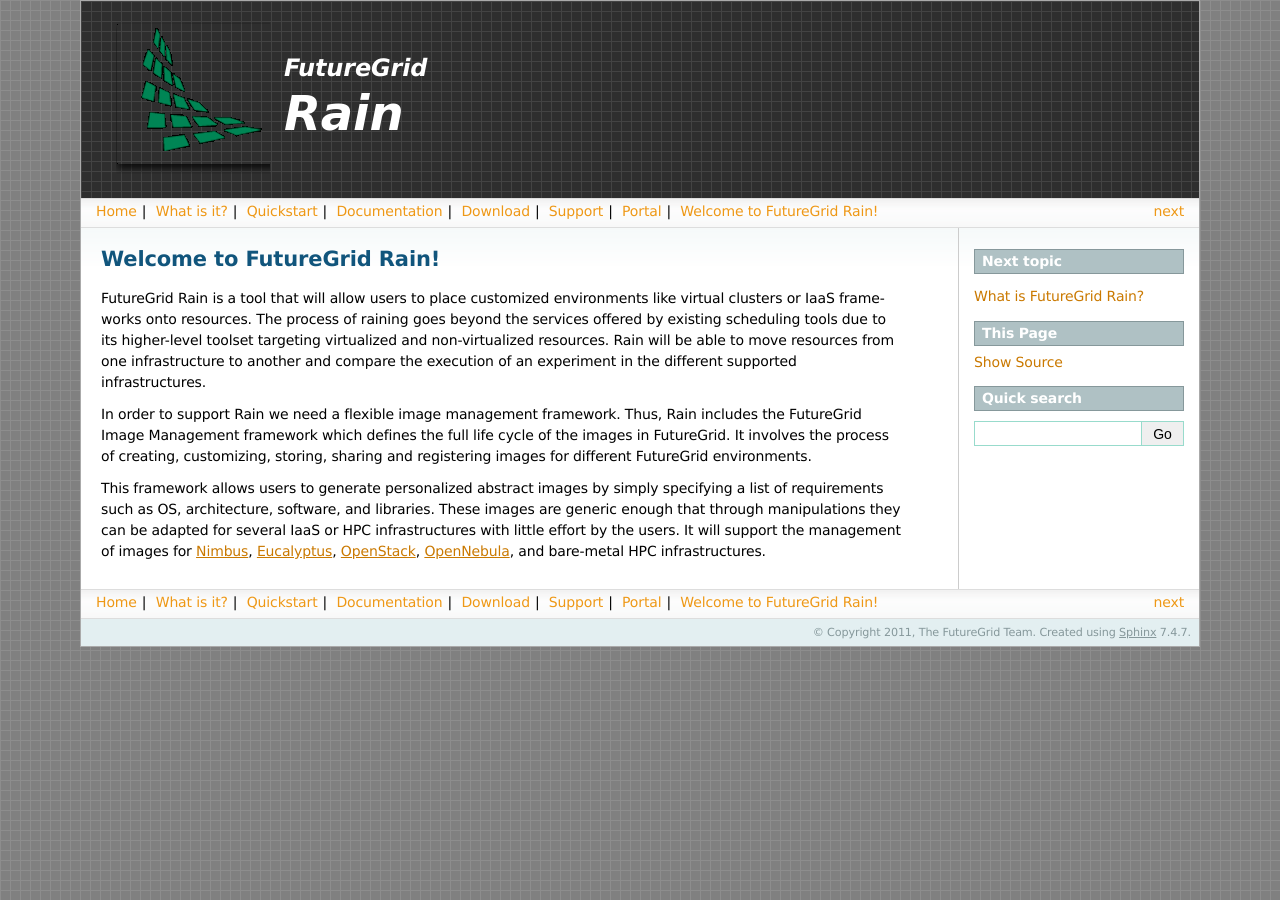
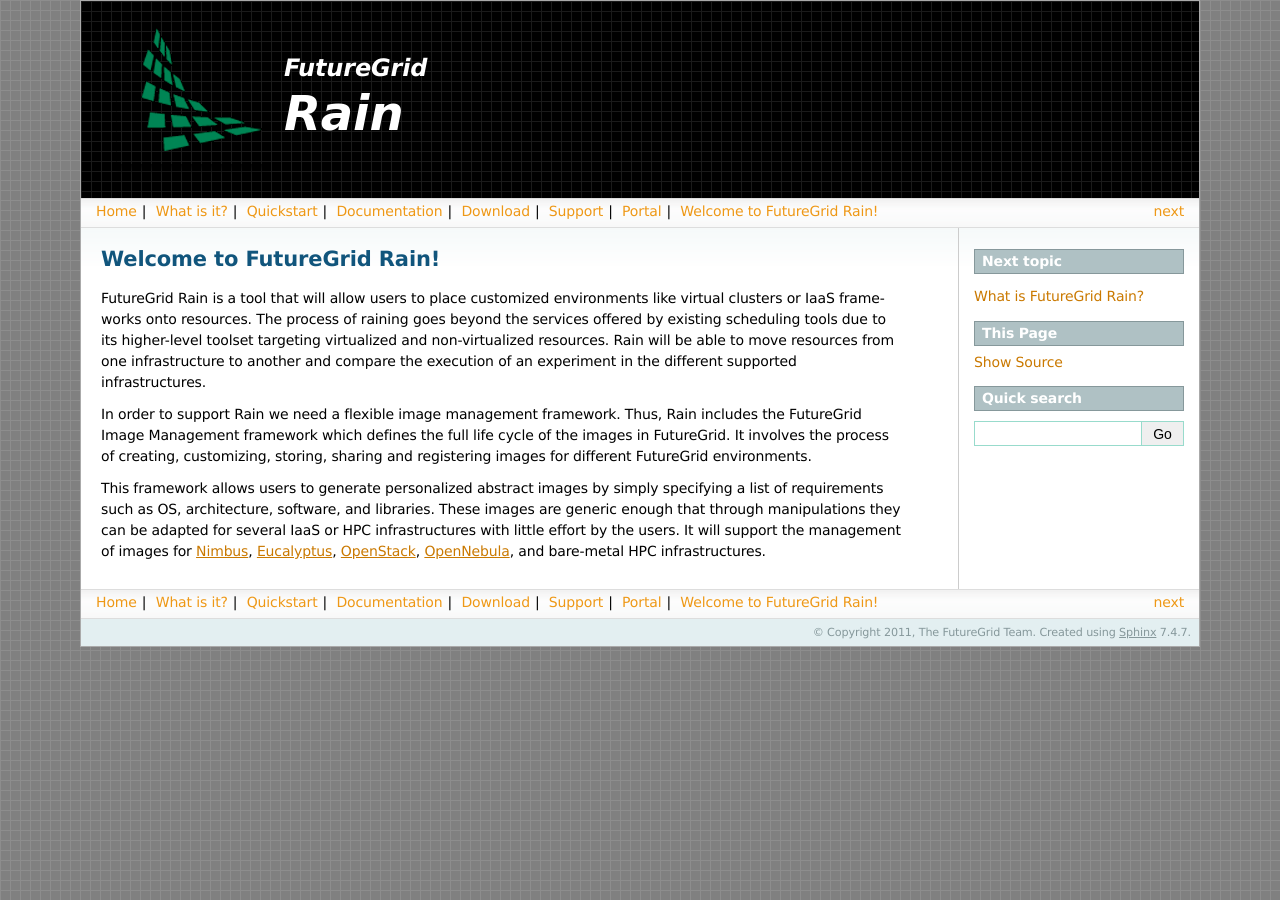
Before and after one commit to futuregrid/rain, a Sphinx documentation site: the page built from doc/index.rst, in a window 1280 px wide. Built offline with Sphinx 7.4.7, drawn with Linux system fonts in a browser that asks for light colours.

Commit message:
back to black

```diff
--- a/doc/_templates/layout.html
+++ b/doc/_templates/layout.html
@@ -17,7 +17,7 @@
 {% block relbar1 %}
 
 
-<div style="background-image:url('_static/header_bg.png');background-color: #2E2E2E; text-align: left; padding: 10px 10px 15px 35px">
+<div style="background-image:url('_static/header_bg.png');background-color: black; text-align: left; padding: 10px 10px 15px 35px">
 <table>
   <tr>
     <td>
```
